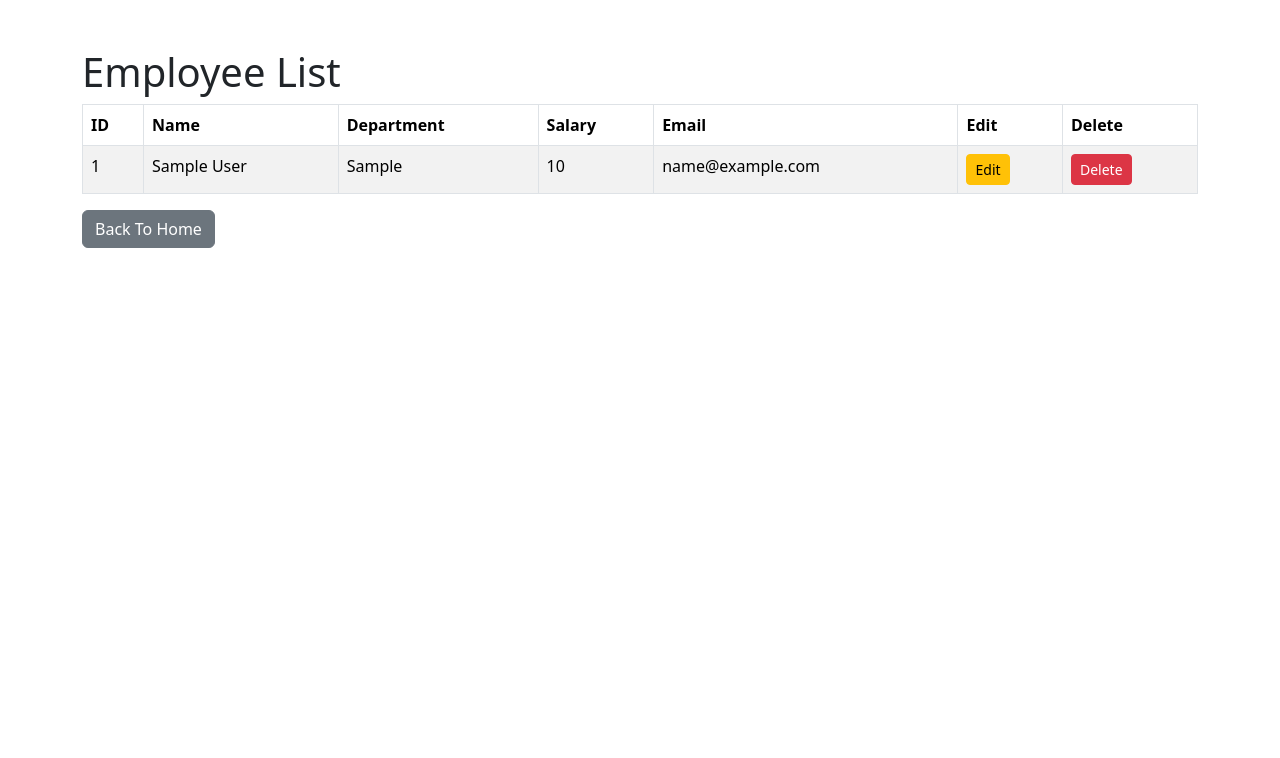
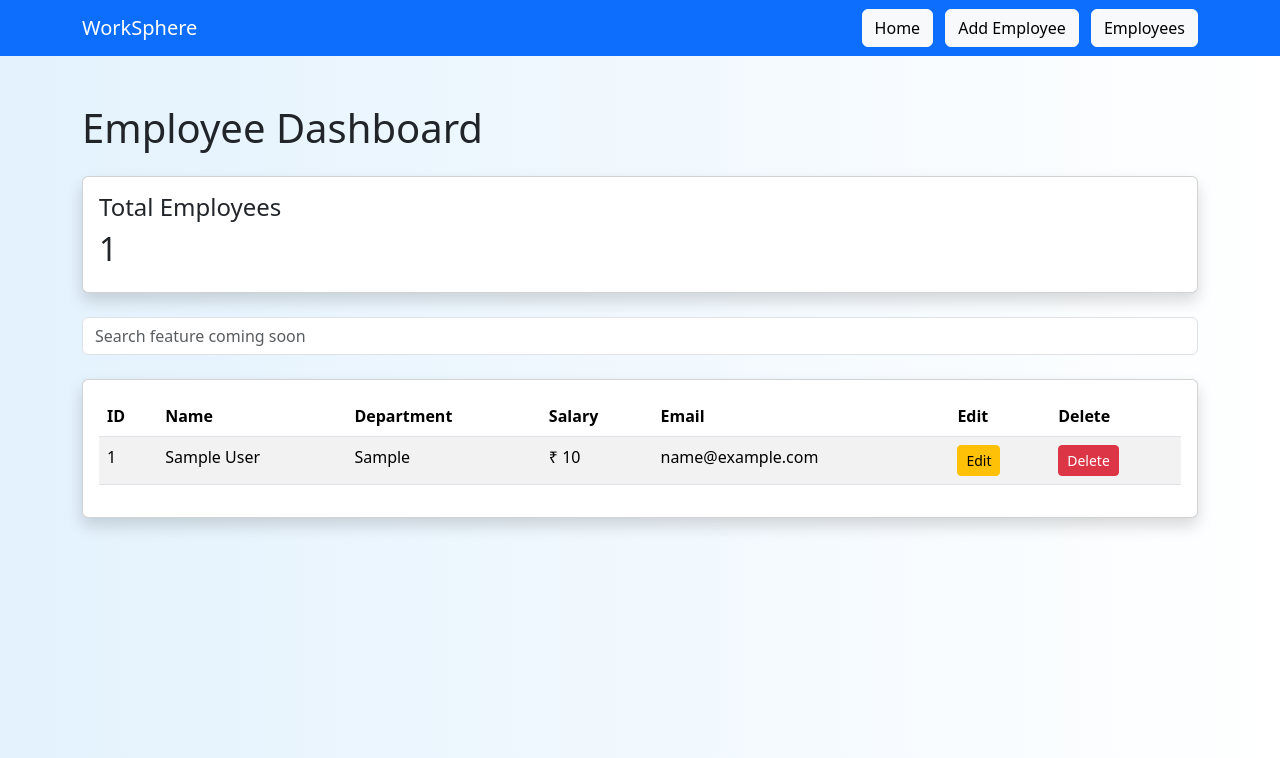
Before and after one commit to ArchanaMishra21/Work_Sphere, a Flask app: page /employees in a window 1280 px wide. Shown: the top 758 px of the page. Run offline with Flask 3, Linux system fonts and the light colour scheme; tables that the repository leaves empty hold one stand-in row (values such as "Sample post").

Commit message:
Improved employee dashboard and added Bootstrap UI

```diff
--- a/app.py
+++ b/app.py
@@ -57,9 +57,11 @@ def delete_employee(id):
 
     employee = Employee.query.get(id)
 
-    db.session.delete(employee)
+    if employee:
 
-    db.session.commit()
+        db.session.delete(employee)
+
+        db.session.commit()
 
     return redirect("/employees")
 
@@ -87,83 +89,3 @@ def edit_employee(id):
 
 
 app.run(debug=True)
-
-
-
-
-
-
-
-
-
-
-
-
-# from flask import Flask, render_template, request
-# from models import db,Employee
-
-# app = Flask(__name__)
-# app.config["SQLALCHEMY_DATABASE_URI"]="mysql+pymysql://root:12345@localhost/worksphere"
-# app.config["SQLALCHEMY_TRACK_MODIFICATIONS"]=False
-
-# db.init_app(app)
-
-
-
-# @app.route("/", methods=["GET","POST"])
-# def home():
-
-#     if request.method=="POST":
-#         name = request.form["employee_name"]
-#         department = request.form["department"]
-#         salary = request.form["salary"]
-#         email = request.form["email"]
-
-#         new_employee = Employee(
-#             name=name,
-#             department=department,
-#             salary=salary,
-#             email=email
-#         )
-
-#         db.session.add(new_employee)
-#         db.session.commit()
-#     employees= Employee.query.all()
-#     return render_template("home.html", employees=employees)
-
-# with app.app_context():
-#     db.create_all()
-
-# app.run(debug=True)
-
-
-
-
-# <html>
-#     <head>
-#         <title>WorkSphere</title>
-#     </head>
-#     <body>
-#         <h1>WorkSphere</h1>
-
-#         <h2>Employee Dashboard</h2>
-#         <form method="POST">
-#             <input type="text" name="employee_name" placeholder="Enter Name">
-
-#             <input type="text" name="department" placeholder="Enter Department">
-
-#             <input type="number" name="salary" placeholder="Enter Salary">
-
-#             <input type="email" name="email" placeholder="Enter Email">
-
-#             <button>Add Employee</button>
-
-#         </form>
-
-#         {% for i in employees%}
-#         <p>{{ i.name }}</p>
-#         {% endfor %}
-#         <p>Welcome to WorkSphere</p>
-
-#     </body>
-# </html>
--- a/templates/employee.html
+++ b/templates/employee.html
@@ -7,13 +7,78 @@
     <link href="https://cdn.jsdelivr.net/npm/bootstrap@5.3.3/dist/css/bootstrap.min.css" rel="stylesheet">
 </head>
 
-<body>
+<body style="background: linear-gradient(to right, #e3f2fd, #ffffff);">
+
+    <!-- Navbar -->
+
+    <nav class="navbar navbar-expand-lg navbar-dark bg-primary">
+
+        <div class="container">
+
+            <a class="navbar-brand" href="/">
+                WorkSphere
+            </a>
+
+            <div>
+
+                <a href="/" class="btn btn-light me-2">
+                    Home
+                </a>
+
+                <a href="/add_employee" class="btn btn-light me-2">
+                    Add Employee
+                </a>
+
+                <a href="/employees" class="btn btn-light">
+                    Employees
+                </a>
+
+            </div>
+
+        </div>
+
+    </nav>
 
     <div class="container mt-5">
 
-        <h1>Employee List</h1>
+        <h1 class="mb-4">
+            Employee Dashboard
+        </h1>
 
-        <table class="table table-striped table-bordered">
+        <!-- Stats Card -->
+
+        <div class="card shadow mb-4">
+
+            <div class="card-body">
+
+                <h4>Total Employees</h4>
+
+                <h2>
+                    {{ employees|length }}
+                </h2>
+
+            </div>
+
+        </div>
+
+        <!-- Search Box -->
+
+        <div class="mb-4">
+
+            <input
+                type="text"
+                class="form-control"
+                placeholder="Search feature coming soon">
+
+        </div>
+
+        <!-- Employee Table -->
+
+        <div class="card shadow">
+
+            <div class="card-body">
+
+                <table class="table table-striped table-hover">
 
                     <thead>
 
@@ -38,7 +103,7 @@
                             <td>{{ employee.id }}</td>
                             <td>{{ employee.name }}</td>
                             <td>{{ employee.department }}</td>
-                    <td>{{ employee.salary }}</td>
+                            <td>₹ {{ employee.salary }}</td>
                             <td>{{ employee.email }}</td>
 
                             <td>
@@ -63,9 +128,9 @@
 
                 </table>
 
-        <a href="/" class="btn btn-secondary">
-            Back To Home
-        </a>
+            </div>
+
+        </div>
 
     </div>
 
```
Lines whose indentation alone changed are shown as unchanged.
